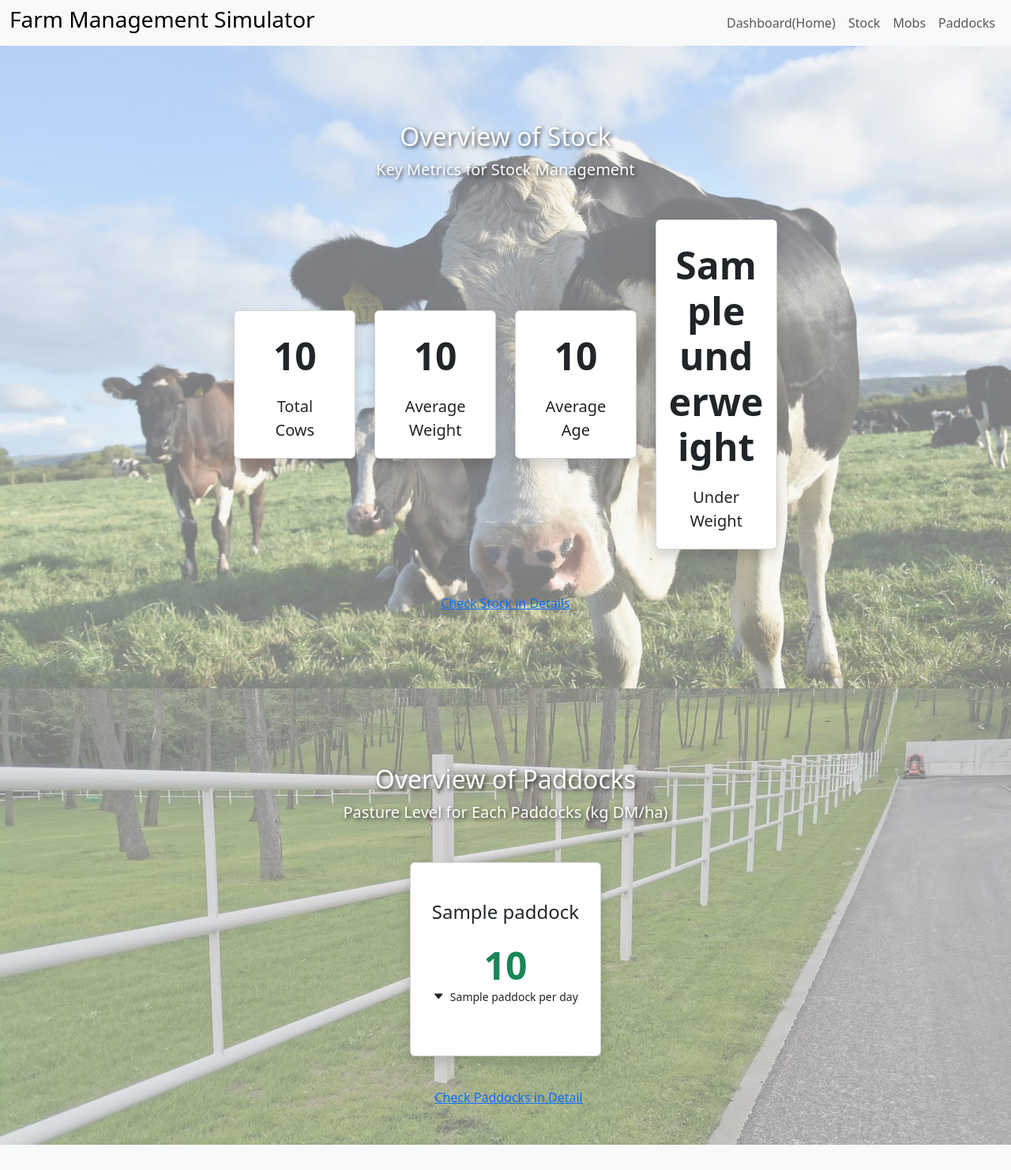
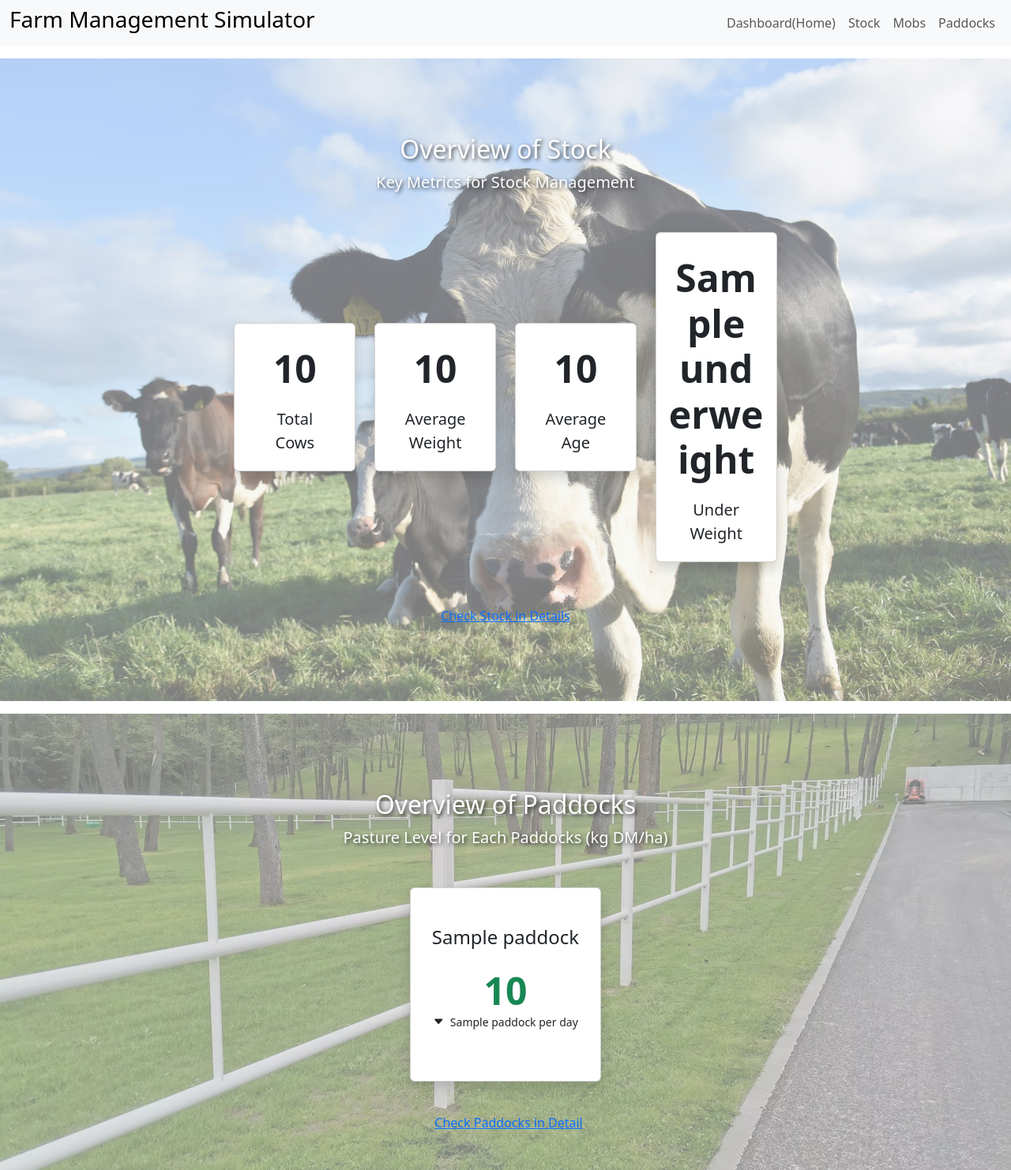
Before and after one commit to jwqiu/Farm-Management-Simulator, a Flask app: template templates/home.html in a window 1280 px wide. Shown: the whole page at 79% size. Before the commit the page ends 1450 px from the top, so only its background shows below. Run offline with Flask 3, Linux system fonts and the light colour scheme; the template is opened without the code that fills it: most values are stand-ins (such as "Sample title", 1, 10 or a date in 2020).

```diff
--- a/fms-local.sql
+++ b/fms-local.sql
@@ -10,6 +10,7 @@ CREATE TABLE paddocks (
 	total_dm float(2) default null,
 	PRIMARY KEY (id)
 );
+
 
 INSERT INTO paddocks VALUES
 	(1, "Stream 1", 1.22, 1500, 1.22*1500),
--- a/templates/home.html
+++ b/templates/home.html
@@ -5,7 +5,7 @@
 
 {% block content %}
 
-<section id="Stock" class="bg-white bg-image mt-0 py-5" style="background-image:url({{ url_for('static', filename='WechatIMG732.jpeg') }}); background-size:cover; background-position:center; width:100%; ">
+<section id="Stock" class="bg-white bg-image mt-3 py-5" style="background-image:url({{ url_for('static', filename='WechatIMG732.jpeg') }}); background-size:cover; background-position:center; width:100%; ">
     <div class="container-lg">
         <div class="text-center pt-5">
             <h2 style="color: white; text-shadow: 2px 2px 5px rgba(0, 0, 0, 0.7);">Overview of Stock</h2>
@@ -53,7 +53,7 @@
     </div>
 </section>
 
-<section id="Paddocks" class="bg-light mt-0 py-5" style="background-image:url({{ url_for('static', filename='WechatIMG734.jpeg') }}); background-size:cover; background-position:center; width:100%; ">
+<section id="Paddocks" class="bg-light mt-3 py-5" style="background-image:url({{ url_for('static', filename='WechatIMG734.jpeg') }}); background-size:cover; background-position:center; width:100%; ">
     <div class="container-lg">
         <div class="text-center pt-5">
             <h2 style="color: white; text-shadow: 2px 2px 5px rgba(0, 0, 0, 0.7);">Overview of Paddocks</h2>
```
Also changed, not shown: README.md, 1 other file.
